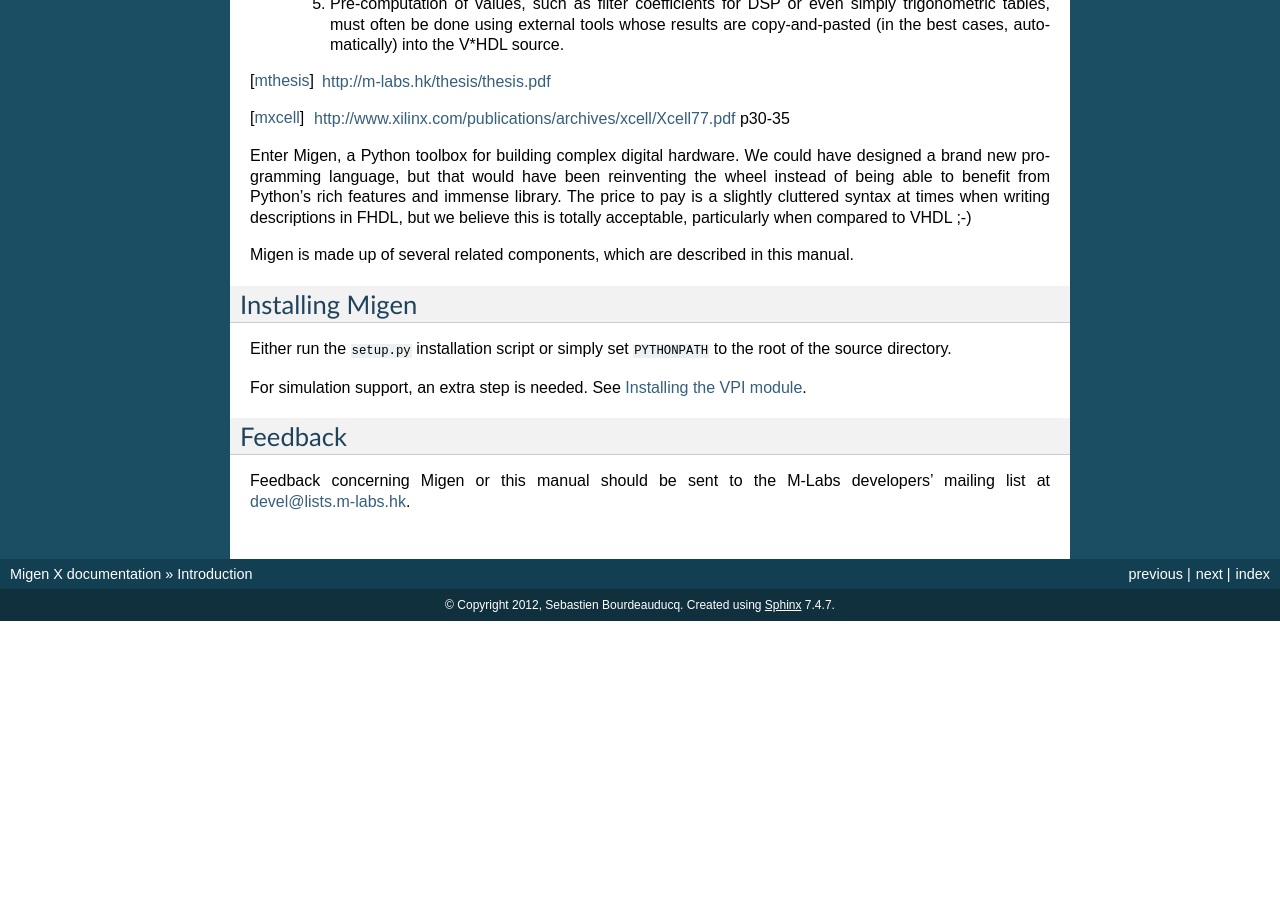
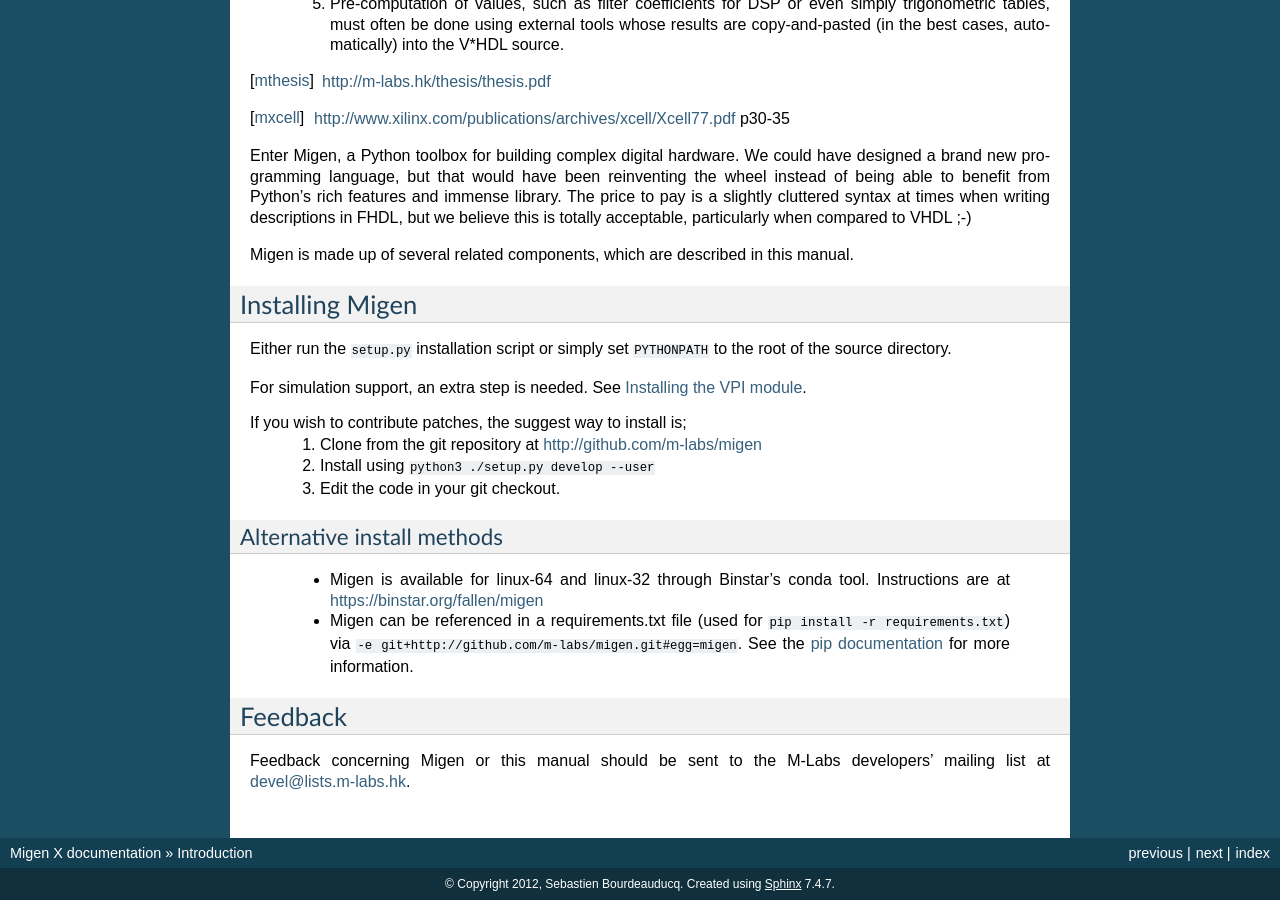
Before and after one commit to enjoy-digital/litex, a Sphinx documentation site: the page built from doc/introduction.rst, in a window 1280 px wide and 900 px high, scrolled down 1269 px. Built offline with Sphinx 7.4.7, drawn with Linux system fonts in a browser that asks for light colours; formulas are drawn with MathJax 3; before the commit the page ends 1890 px from its top, so only the background shows below that; some of the changed text lies outside the part shown.

Commit message:
Expanding the install instructions a little.
This is based on the discussion at https://github.com/m-labs/misoc/issues/6

```diff
--- a/doc/introduction.rst
+++ b/doc/introduction.rst
@@ -53,6 +53,17 @@
 
 For simulation support, an extra step is needed. See :ref:`vpisetup`.
 
+If you wish to contribute patches, the suggest way to install is;
+   #. Clone from the git repository at http://github.com/m-labs/migen
+   #. Install using ``python3 ./setup.py develop --user``
+   #. Edit the code in your git checkout.
+
+Alternative install methods
+===========================
+
+ * Migen is available for linux-64 and linux-32 through Binstar's conda tool. Instructions are at https://binstar.org/fallen/migen
+ * Migen can be referenced in a requirements.txt file (used for ``pip install -r requirements.txt``) via ``-e git+http://github.com/m-labs/migen.git#egg=migen``. See the `pip documentation <https://pip.pypa.io/en/latest/reference/pip_install.html#id19>`_ for more information.
+
 Feedback
 ********
 Feedback concerning Migen or this manual should be sent to the M-Labs developers' mailing list at devel@lists.m-labs.hk.
```
